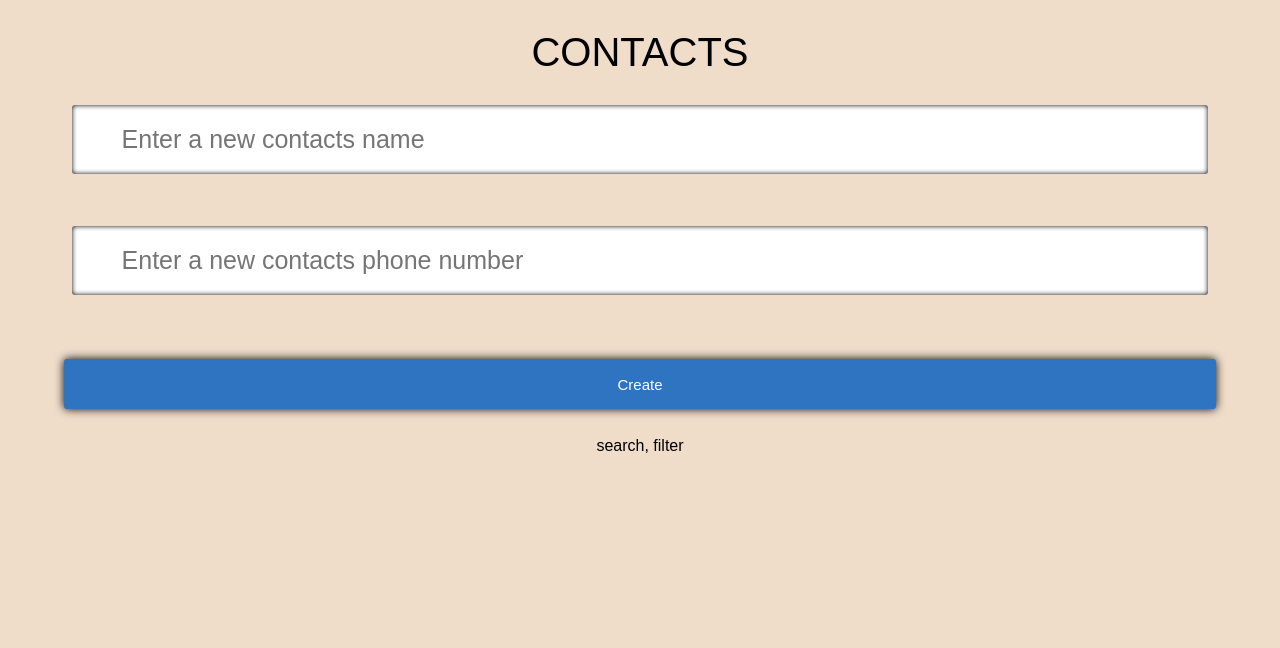
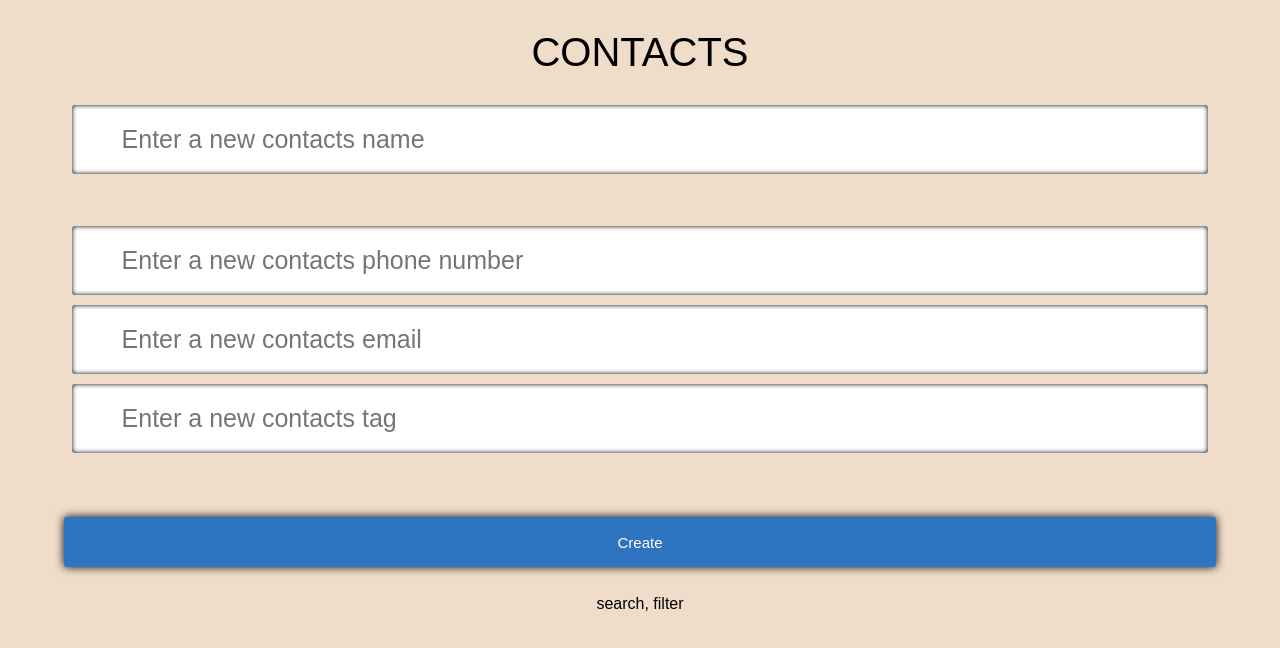
Before and after one commit to spaghetttti/contact-app, a React (Create React App) app: page / in a window 1280 px wide. Shown: the top 648 px of the page. Built offline with nearby package versions, Linux system fonts and the light colour scheme; a web font is replaced by a local one.

Commit message:
frominput resets, editing inputs have previous values prefilled, and other minor changes

```diff
--- a/src/App.tsx
+++ b/src/App.tsx
@@ -1,39 +1,14 @@
-import { useState } from "react";
 import "./App.css";
 import ContactsList from "./components/contacts-list.component";
 import ControlPanel from "./components/control-panel.component";
-import { Contact } from "./components/model";
 
 const App: React.FC = () => {
-  // const [name, setName] = useState<string>("");
-  // const [phoneNumber, setPhoneNumber] = useState<number | string>('')
-  // const [contacts, setContacts] = useState<Array<Contact>>([]);
-
-  // const handleAddition = (e: React.FormEvent) => {
-  //   e.preventDefault();
-
-  //   if (name) {
-  //     setContacts([...contacts, { id: Date.now(), name, phoneNumber }]);
-  //     setName("");
-  //     setPhoneNumber('')
-  //   }
-  // };
-  // console.log(contacts);
 
   return (
     <div className="App">
       <span className="header">Contacts</span>
-      <ControlPanel
-        // name={name}
-        // setName={setName}
-        // phoneNumber={phoneNumber}
-        // setPhoneNumber={setPhoneNumber}
-        // handleAddition={handleAddition}
-      />
-      <ContactsList
-      // contacts={contacts} setContacts={setContacts}
-      />
-
+      <ControlPanel/>
+      <ContactsList />
     </div>
   );
 };
--- a/src/components/contact-item.component.tsx
+++ b/src/components/contact-item.component.tsx
@@ -1,4 +1,4 @@
-import React, { useState } from "react";
+import { useState } from "react";
 import { Contact } from "./model";
 import "./contact-item.styles.css";
 import { useAppDispatch } from "../hook";
@@ -9,9 +9,11 @@ import { yupResolver } from "@hookform/resolvers/yup";
 import { editContact } from "../store/contactSlice";
 
 type FormValues = {
-  id: number,
+  id: number;
   name: string;
-  phoneNumber: number | string;
+  phoneNumber: number;
+  email: string;
+  tag: string;
 };
 
 const schema = yup.object().shape({ name: yup.string().required() }).required();
@@ -19,41 +21,32 @@ const schema = yup.object().shape({ name: yup.string().required() }).required();
 
 type Props = {
   contact: Contact;
-  // contacts: Contact[];
-  // setContacts: React.Dispatch<React.SetStateAction<Contact[]>>;
 };
 
 const ContactItem = ({ contact }: Props) => {
   const [edit, setEdit] = useState<boolean>(false);
-  const [editName, setEditName] = useState<string>(contact.name);
-  const [editPhoneNumber, setEditPhoneNumber] = useState<number | string>(
-    contact.phoneNumber
-  );
+  const preLoadFormValues = {
+    id: contact.id,
+    name: contact.name,
+    phoneNumber: contact.phoneNumber,
+    email: contact.email,
+    tag: contact.tag,
+  };
+
   const {
     register,
     handleSubmit,
+    watch,
     formState: { errors },
-  } = useForm<FormValues>({ resolver: yupResolver(schema) });
-  const onSubmit  = handleSubmit((data) => dispatch(editContact({...contact, ...data})));////dispatch(editContact(data))
-  ;
+  } = useForm<FormValues>({
+    defaultValues: preLoadFormValues,
+    resolver: yupResolver(schema),
+  });
+  const onSubmit = handleSubmit((data) =>
+    dispatch(editContact({ ...contact, ...data }))
+  );
 
-  // const handleDelete = (id: number) => {
-  //   setContacts(contacts.filter((contact) => contact.id !== id));
-  // };
-
-  // const handleEdit = (e: React.FormEvent, id: number) => {
-  //   e.preventDefault();
-  //   setContacts(
-  //     contacts.map((contact) =>
-  //       contact.id === id
-  //         ? { ...contact, name: editName, phoneNumber: editPhoneNumber }
-  //         : contact
-  //     )
-  //   );
-  //   setEdit(false);
-  // };
-
-  //!
+  console.log(watch(["name", "phoneNumber", "email", "tag"]));
   const dispatch = useAppDispatch();
 
   return (
@@ -61,33 +54,38 @@ const ContactItem = ({ contact }: Props) => {
       {edit ? (
         <>
           <input
-            // value={editName}
+            type="text"
             className="contact-item-line"
-            // onChange={(e) => {
-            //   setEditName(e.target.value);
-            // }}
             {...register("name")}
           />
           <input
-            // value={editPhoneNumber}
+            type="tel"
             className="contact-item-line"
-            // onChange={(e) => {
-            //   setEditPhoneNumber(e.target.value);
-            // }}
             {...register("phoneNumber")}
+          />
+          <input
+            type="email"
+            className="contact-item-line"
+            {...register("email")}
+          />
+          <input
+            type="text"
+            className="contact-item-line"
+            {...register("tag")}
           />
         </>
       ) : (
         <>
           <span className="contact-item-line">{contact.name}</span>
           <span className="contact-item-line">{contact.phoneNumber}</span>
+          <span className="contact-item-line">{contact.email}</span>
+          <span className="contact-item-line">{contact.tag}</span>
         </>
       )}
 
       <div
         className="edit icon"
         onClick={(e) => {
-          // handleEdit(e, contact.id);
           if (edit) {
             onSubmit();
           }
--- a/src/components/contact-item.styles.css
+++ b/src/components/contact-item.styles.css
@@ -20,7 +20,7 @@
 }
 
 .icon {
-    margin-left: 11px;
+    margin-left: m11px;
     padding: 5px;
     font-size: 24px;
     cursor: pointer;
--- a/src/components/control-panel.component.tsx
+++ b/src/components/control-panel.component.tsx
@@ -1,23 +1,9 @@
 import InputForm from "./input-form.component";
-
-// export interface Props {
-//   name: string;
-//   setName: React.Dispatch<React.SetStateAction<string>>;
-//   phoneNumber: number | string;
-//   setPhoneNumber: React.Dispatch<React.SetStateAction<string | number>>;
-//   handleAddition: (e: React.FormEvent) => void;
-// }
 
 const ControlPanel = () => {
   return (
     <>
-      <InputForm
-        // name={name}
-        // setName={setName}
-        // phoneNumber={phoneNumber}
-        // setPhoneNumber={setPhoneNumber}
-        // handleAddition={handleAddition}
-      />
+      <InputForm/>
       <p>search, filter</p>
     </>
   );
--- a/src/components/input-form.component.tsx
+++ b/src/components/input-form.component.tsx
@@ -1,5 +1,4 @@
 import "./input-form.styles.css";
-// import { Props } from "./control-panel.component";
 import { useForm } from "react-hook-form";
 import * as yup from "yup";
 import { yupResolver } from "@hookform/resolvers/yup";
@@ -7,22 +6,12 @@ import { useAppDispatch } from "../hook";
 import { addContact } from "../store/contactSlice";
 
 type FormValues = {
-  name: string;
-  phoneNumber: number | string;
+  name: string,
+  phoneNumber: number,
+  email: string,
+  tag: string
 };
 
-// const resolver: Resolver<FormValues> = async (values) => {
-//   return {
-//     values: values.name ? values : {},
-//     errors: !values.name ? {
-//       name: {
-//         type: 'required',
-//         message: 'Name is required.',
-//       },
-//     }
-//   : !values.phoneNumber ? {phoneNumber: {type: 'required', message: "Phone number is required"}} :{},
-//   }
-// }
 
 const schema = yup.object().shape({ name: yup.string().required() }).required();
 
@@ -30,39 +19,45 @@ const InputForm = () => {
   const {
     register,
     handleSubmit,
+    reset,
     formState: { errors },
   } = useForm<FormValues>({ resolver: yupResolver(schema) });
-  const onSubmit = handleSubmit((data) => dispatch(addContact(data)));
+  const onSubmit = handleSubmit((data) => {dispatch(addContact(data)); reset() });
 
   const dispatch = useAppDispatch();
 
   return (
     <form
       className="form"
-      // onSubmit={(e) => onSubmit(e)}
-      //? old version with event parament
       onSubmit={(e) => {
-        // handleAddition(e);
         e.preventDefault();
         onSubmit();
       }}
     >
       <input
-        type="input"
+        type="text"
         placeholder="Enter a new contacts name"
         className="input"
-        // value={name}
         {...register("name")}
-        // onChange={(e) => setName(e.target.value)}
       />
       <p>{errors.name?.message}</p>
       <input
-        type="input"
+        type="tel"
         placeholder="Enter a new contacts phone number"
         className="input"
-        // value={phoneNumber}
         {...register("phoneNumber")}
-        // onChange={(e) => setPhoneNumber(e.target.value)}
+      />
+      <input
+        type="email"
+        placeholder="Enter a new contacts email"
+        className="input"
+        {...register("email")}
+      />
+      <input
+        type="text"
+        placeholder="Enter a new contacts tag"
+        className="input"
+        {...register("tag")}
       />
       <p>{errors.phoneNumber?.message}</p>
       <button className="create-contact" type="submit">
--- a/src/components/model.ts
+++ b/src/components/model.ts
@@ -1,5 +1,7 @@
 export interface Contact {
     id: number,
     name: string,
-    phoneNumber: number | string
+    phoneNumber: number,
+    email: string,
+    tag: string,
 }
--- a/src/index.tsx
+++ b/src/index.tsx
@@ -1,4 +1,3 @@
-import React from 'react';
 import ReactDOM from 'react-dom/client';
 import './index.css';
 import App from './App';
--- a/src/store/contactSlice.ts
+++ b/src/store/contactSlice.ts
@@ -13,6 +13,9 @@ const editContactFunc = (contactToEdit:any, editInfo:any) => {
 if (contactToEdit.id === editInfo.id) {
   contactToEdit.name = editInfo.name;
   contactToEdit.phoneNumber = editInfo.phoneNumber;
+  contactToEdit.email = editInfo.email;
+  contactToEdit.tag = editInfo.tag;
+  //? contactToEdit = editInfo
 }
 
 }
@@ -26,20 +29,13 @@ const contactSlice = createSlice({
         id: new Date().getTime(),
         name: action.payload.name,
         phoneNumber: action.payload.phoneNumber,
+        email: action.payload.email,
+        tag: action.payload.tag
       });
     },
-    // toggleComplete(state, action: PayloadAction<string>) {
-    //   const toggledTodo = state.list.find(todo => todo.id === action.payload);
-    //   if (toggledTodo) {
-    //     toggledTodo.completed = !toggledTodo.completed;
-    //   }
-    // },
         editContact(state,action) {
           console.log(action.payload)
           state.contacts.map(contact => contact.id == action.payload.id ? editContactFunc(contact,action.payload) : contact  );
-            // state.contacts.map(contact => contact.id == action.payload.id ? contact : editContactFunc(contact,action.payload)  );
-            // // const index = state.contacts.findIndex(contact => contact.id == action.payload.id);
-            // //fucking no idea
         },
     removeContact(state, action: PayloadAction<number>) {
       state.contacts = state.contacts.filter(contact => contact.id !== action.payload);
@@ -50,5 +46,3 @@ const contactSlice = createSlice({
 export const { addContact, editContact, removeContact } = contactSlice.actions;
 
 export default contactSlice.reducer;
-
-//! add selectors into components in oder to pull the state form redux and also inser dispatch actions to change the state in redux store
```
Also changed, not shown: src/components/contacts-list.component.tsx (+0 -9 lines).
